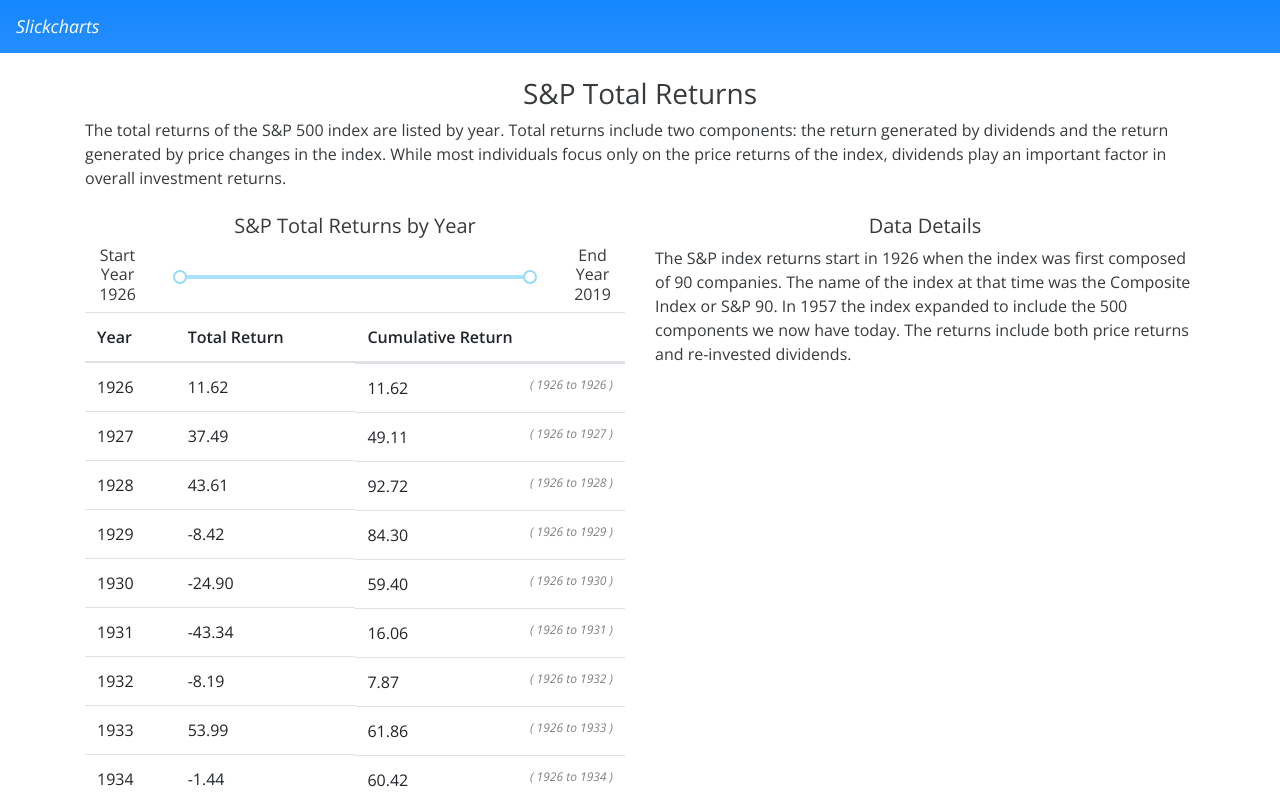
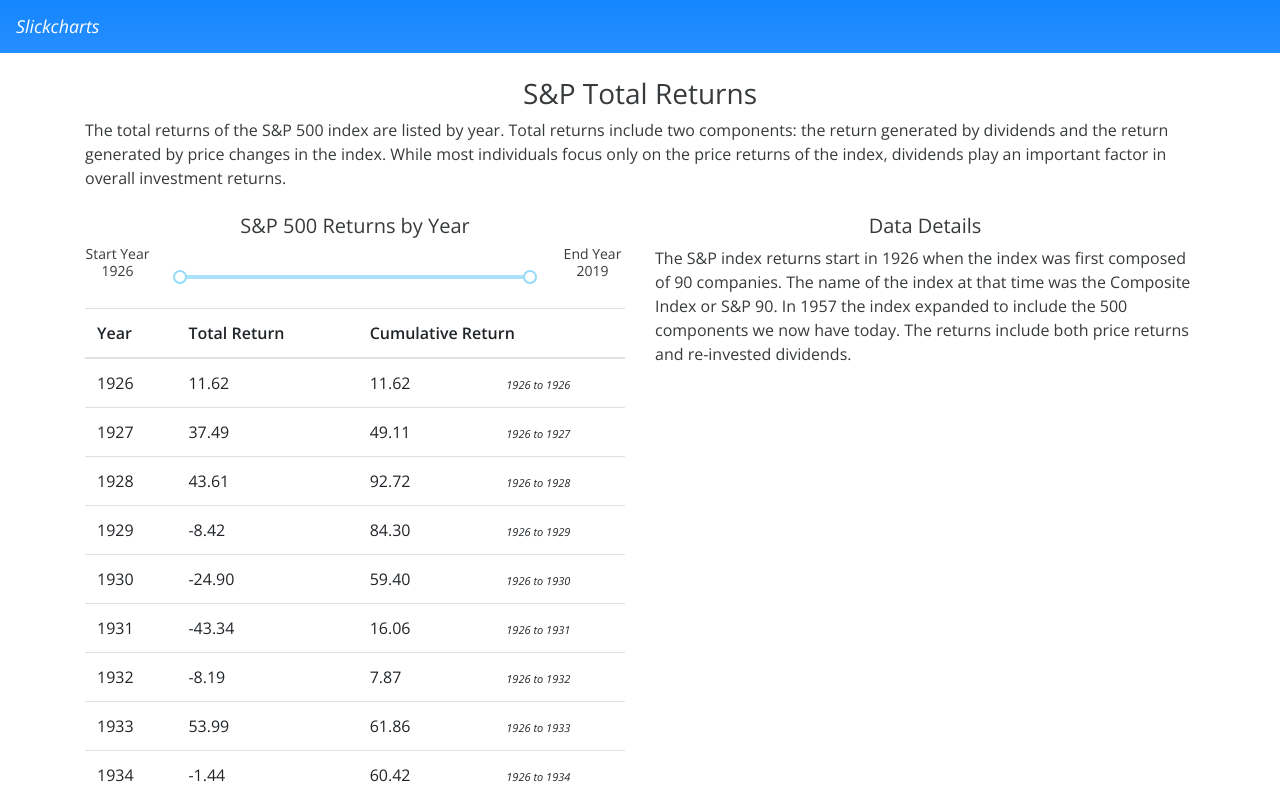
Before and after one commit to tllongdev/RetireUpCodeTestSp500, a Next.js app in the folder sp500/: page / in a window 1280 px wide. Shown: the top 797 px of the page. Built offline with nearby package versions, Linux system fonts and the light colour scheme.

Commit message:
resolved rc-slider handle tracking issue: dependency rc-align pinned to 2.3.5

```diff
--- a/sp500/components/RangeSlider.js
+++ b/sp500/components/RangeSlider.js
@@ -1,5 +1,4 @@
 import Slider from 'rc-slider';
-// import 'rc-slider/assets/index.css';
 
 const { createSliderWithTooltip } = Slider;
 const Range = createSliderWithTooltip(Slider.Range);
--- a/sp500/package.json
+++ b/sp500/package.json
@@ -7,10 +7,14 @@
 		"build": "next build",
 		"start": "next start"
 	},
+	"resolutions": {
+		"rc-align": "2.3.5"
+	},
 	"dependencies": {
 		"axios": "^0.20.0",
 		"bootstrap": "^4.5.2",
 		"next": "9.5.2",
+		"rc-align": "2.3.5",
 		"rc-slider": "^9.3.1",
 		"react": "16.13.1",
 		"react-bootstrap": "^1.3.0",
--- a/sp500/pages/api/sp500/returns.js
+++ b/sp500/pages/api/sp500/returns.js
@@ -1,4 +1,4 @@
-import sp500Returns from '../../../public/sp500Returns.json';
+import sp500Returns from '../../../data/sp500Returns.json';
 
 export default (req, res) => {
 	res.statusCode = 200;
--- a/sp500/pages/index.js
+++ b/sp500/pages/index.js
@@ -3,22 +3,24 @@ import Head from 'next/head';
 import { Container, Row, Col, Table } from 'react-bootstrap';
 import NavBar from '../components/NavBar';
 import RangeSlider from '../components/RangeSlider';
+import { sortData, cumulativeReturn } from '../utils';
 import axios from 'axios';
 import { useQuery } from 'react-query';
 
 const getSp500Returns = async (key, q) => {
 	const { data } = await axios.get(`api/sp500/returns`);
+	console.log('getSp500Returns has been called');
 	return data;
 };
 
 export default function Home() {
-	// Query Data
+	// option to Query Data
 	const [query, setQuery] = useState('');
 	const { data } = useQuery(['q', query], getSp500Returns);
 
 	// RangeSlider
-	const startYear = data && data[data.length - 1].year;
-	const endYear = data && data[0].year;
+	const minRange = data && sortData(data, 'ascending')[0].year;
+	const maxRange = data && sortData(data, 'descending')[0].year;
 	const defaultRange = [1926, 2019];
 	const [range, setRange] = useState(defaultRange);
 
@@ -48,26 +50,30 @@ export default function Home() {
 					<Row>
 						<Col xs={12} md={8} lg={6}>
 							<div className='mb-4'>
-								<h5 className='text-center'>S&P Total Returns by Year</h5>
+								<h5 className='text-center'>S&P 500 Returns by Year</h5>
 								<Row>
 									<Col>
-										<h6 className='text-center'>Start Year {range[0]}</h6>
+										<h6 className='text-center mt-3 mt-md-0' style={{ fontSize: 14 }}>
+											Start Year {range[0]}
+										</h6>
 									</Col>
 									<Col md={8} xs={12}>
 										<div className='pt-4 pb-4'>
 											<RangeSlider
 												allowCross={false}
 												pushable={1}
-												min={startYear}
-												max={endYear}
+												min={minRange}
+												max={maxRange}
 												value={range}
 												defaultValue={defaultRange}
-												onChange={e => setRange(e)}
+												onChange={value => setRange(value)}
 											/>
 										</div>
 									</Col>
 									<Col>
-										<h6 className='text-center'>End Year {range[1]}</h6>
+										<h6 className='text-center mb-3 mb-md-0' style={{ fontSize: 14 }}>
+											End Year {range[1]}
+										</h6>
 									</Col>
 								</Row>
 								<div>
@@ -81,37 +87,22 @@ export default function Home() {
 										</thead>
 										<tbody>
 											{data &&
-												data
-													.slice(0)
-													.reverse()
-													.map(
+												sortData([...data]).map(
 													({ year, totalReturn }, key) =>
 														year >= range[0] &&
 														year <= range[1] && (
 															<tr key={key}>
 																<td>{year}</td>
 																<td>{totalReturn}</td>
-																	<td
-																		style={{
-																			display: 'flex',
-																			justifyContent: 'space-between',
-																			minWidth: 180,
-																			// overflowX: 'auto',
-																		}}
-																	>
-																		{(currentYear =>
-																			data
-																				.slice(0)
-																				.reverse()
-																				.filter(({ year }) => year >= range[0] && year <= currentYear)
-																				.reduce(
-																					(cumulativeReturn, { totalReturn }) => cumulativeReturn + +totalReturn,
-																					0
-																				)
-																				.toFixed(2))(year)}{' '}
-																		<span style={{ fontSize: 12, color: 'grey', fontStyle: 'italic' }}>
-																			<span>(</span> {range[0]} <span>to</span> {year} <span>)</span>
+																<td>
+																	<Row>
+																		<Col>{cumulativeReturn(data, range[0], year)}</Col>
+																		<Col>
+																			<span style={{ fontSize: 11, fontStyle: 'italic' }}>
+																				{range[0]} {' to '} {year}
 																			</span>
+																		</Col>
+																	</Row>
 																</td>
 															</tr>
 														)
--- /dev/null
+++ b/sp500/utils/index.js
@@ -0,0 +1,14 @@
+export const sortData = (data, order = 'ascending') =>
+	data &&
+	[...data].sort(order === 'descending' ? (a, b) => (a.year < b.year ? 1 : -1) : (a, b) => (a.year < b.year ? -1 : 1));
+
+export const cumulativeReturn = (
+	data = { year: 0, totalReturn: '0.00' },
+	startYear = 1926,
+	endYear = new Date().getFullYear() - 1
+) =>
+	data &&
+	[...data]
+		.filter(({ year }) => year >= startYear && year <= endYear)
+		.reduce((cumulativeReturn, { totalReturn }) => cumulativeReturn + +totalReturn, 0)
+		.toFixed(2);
```
Also changed, not shown: sp500/data/sp500Returns.json (renamed from sp500/public/sp500Returns.json), 2 other files (tests, documents, lock files or other folders). Lines whose indentation alone changed are shown as unchanged.
